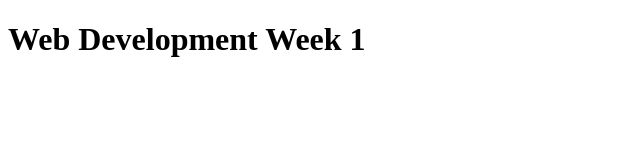
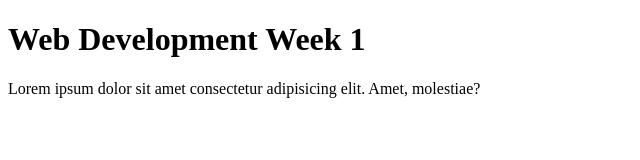
Before and after one commit to pervaiz425/WEEK-1, a plain HTML site: page index.html in a window 1280 px wide. Shown: the whole page, without its empty margins (0-640 px from the left). Drawn offline with Linux system fonts and the light colour scheme.

Commit message:
Updated Index.html

```diff
--- a/index.html
+++ b/index.html
@@ -7,5 +7,8 @@
 </head>
 <body>
     <h1>Web Development Week 1</h1>
+    <p>
+        Lorem ipsum dolor sit amet consectetur adipisicing elit. Amet, molestiae?
+    </p>
 </body>
 </html>
```
